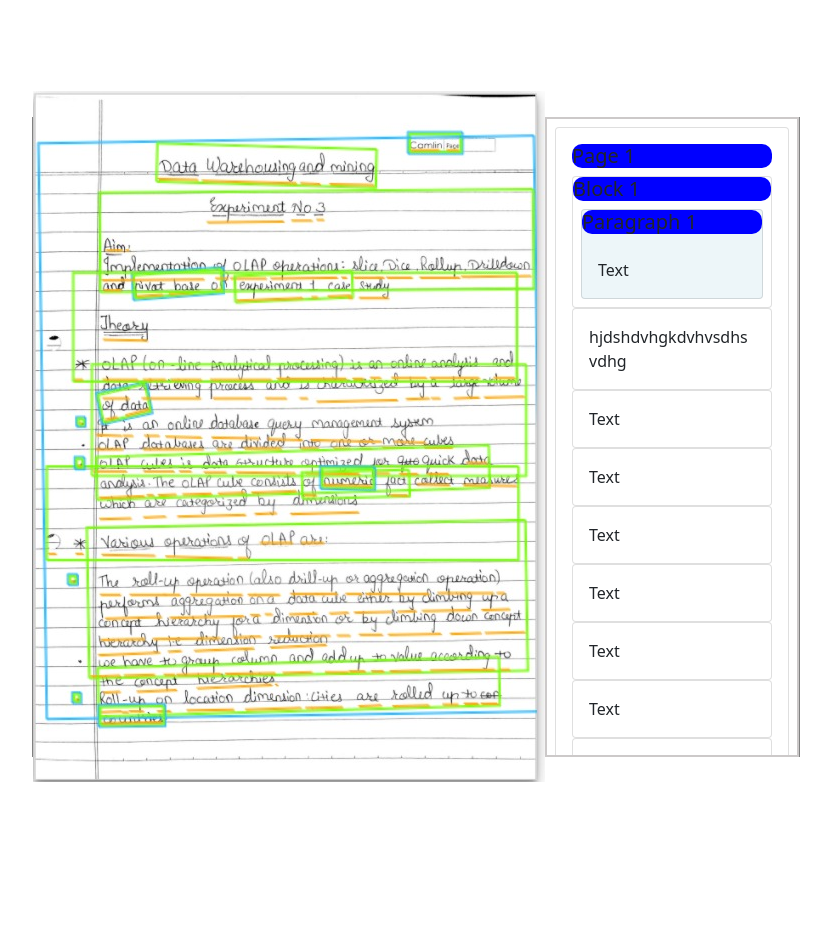
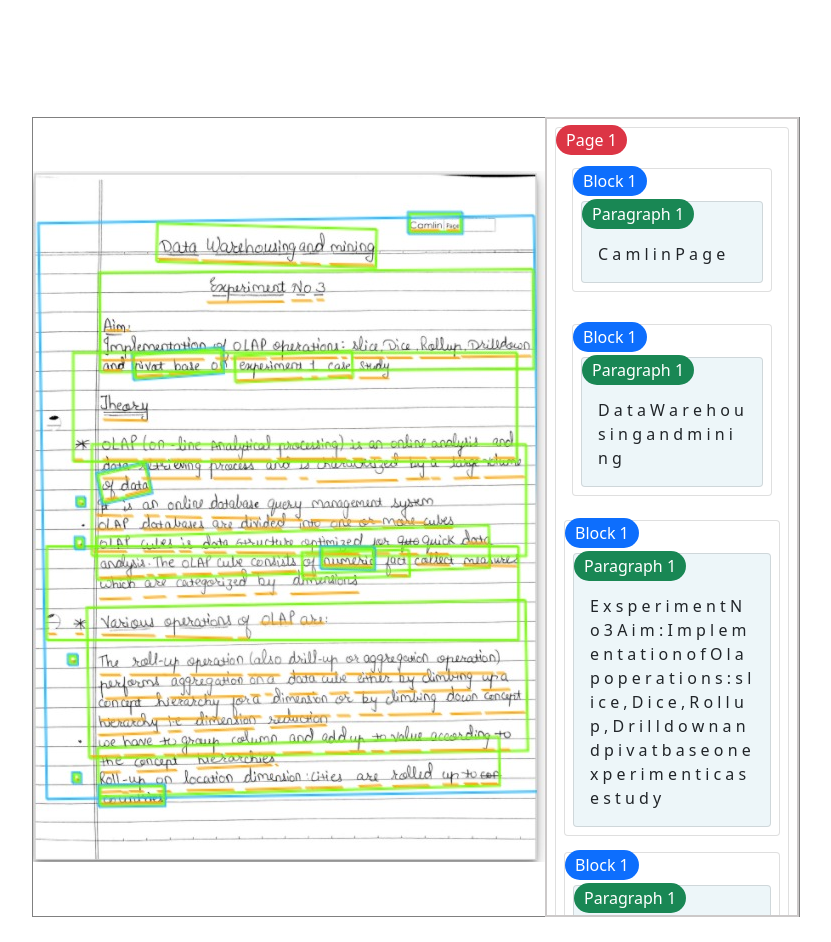
Before and after one commit to The-Coding-Team/Visual-NLP, a React (Create React App) app: page /page-2 in a window 1280 px wide. Shown: the part 240-1182 px from the top of the page, without its empty margins (224-1055 px from the left). Before the commit the page ends 1022 px from the top, so only its background shows below. Built offline with nearby package versions, Linux system fonts and the light colour scheme.

Commit message:
Final displayer

```diff
--- a/src/components/Page2/Box.jsx
+++ b/src/components/Page2/Box.jsx
@@ -9,70 +9,92 @@ const Box = () => {
         className="image-display--container d-flex justify-content-between "
         style={{ border: "1px solid gray" }}
       >
-        <img src={Reference} alt="werr" />
+        <img src={Reference} alt="Error" />
         <div className="text-main--container">
-          <Card className="m-2 p-3">
-            <Card.Title>
-              <span>Page 1</span>
-            </Card.Title>
-            <Card>
-              <Card.Title>
-                <span>Block 1</span>
-              </Card.Title>
-              <Card className="paragraph-card mx-2 mb-2">
-                <Card.Title>
-                  <span>Paragraph 1</span>
-                </Card.Title>
-                <Card.Body>Text</Card.Body>
+          <Card className="m-2 ">
+            <div>
+              <span className="text-title title-1 bg-danger">Page 1</span>
+            </div>
+            <Card className="block-card m-3">
+              <div>
+                <span className="text-title title-2 bg-primary">Block 1</span>
+              </div>
+              <Card className="paragraph-card m-2">
+                <div>
+                  <span className="text-title title-3 bg-success">
+                    Paragraph 1
+                  </span>
+                </div>
+                <Card.Body>C a m l i n P a g e</Card.Body>
               </Card>
             </Card>
-            <Card>
-              <Card.Body>hjdshdvhgkdvhvsdhsvdhg</Card.Body>
+            <Card className="block-card m-3">
+              <div>
+                <span className="text-title title-2 bg-primary">Block 1</span>
+              </div>
+              <Card className="paragraph-card m-2">
+                <div>
+                  <span className="text-title title-3 bg-success">
+                    Paragraph 1
+                  </span>
+                </div>
+                <Card.Body>
+                  D a t a W a r e h o u s i n g a n d m i n i n g
+                </Card.Body>
+              </Card>
             </Card>
-            <Card>
-              <Card.Body>Text</Card.Body>
+            <Card className="block-card m-2">
+              <div>
+                <span className="text-title title-2 bg-primary">Block 1</span>
+              </div>
+              <Card className="paragraph-card m-2">
+                <div>
+                  <span className="text-title title-3 bg-success">
+                    Paragraph 1
+                  </span>
+                </div>
+                <Card.Body>
+                  E x s p e r i m e n t N o 3 A i m : I m p l e m e n t a t i o
+                  n o f O l a p o p e r a t i o n s : s l i c e , D i c e , R o
+                  l l u p , D r i l l d o w n a n d p i v a t b a s e o n e x p
+                  e r i m e n t i c a s e s t u d y
+                </Card.Body>
+              </Card>
             </Card>
-            <Card>
-              <Card.Body>Text</Card.Body>
+            <Card className="block-card m-2">
+              <div>
+                <span className="text-title title-2 bg-primary">Block 1</span>
+              </div>
+              <Card className="paragraph-card m-2">
+                <div>
+                  <span className="text-title title-3 bg-success">
+                    Paragraph 1
+                  </span>
+                </div>
+                <Card.Body>
+                  T h e o r y * O L A P ( o n - l i n e A n a l y t i c a l p r
+                  o c e s s i n g ) i s a n o n l i n e a n a l y s i s a n d
+                </Card.Body>
+              </Card>
             </Card>
-            <Card>
-              <Card.Body>Text</Card.Body>
-            </Card>
-            <Card>
-              <Card.Body>Text</Card.Body>
-            </Card>
-            <Card>
-              <Card.Body>Text</Card.Body>
-            </Card>
-            <Card>
-              <Card.Body>Text</Card.Body>
-            </Card>
-            <Card>
-              <Card.Body>Text</Card.Body>
-            </Card>
-            <Card>
-              <Card.Body>Text</Card.Body>
-            </Card>
-            <Card>
-              <Card.Body>Text</Card.Body>
-            </Card>
-            <Card>
-              <Card.Body>Text</Card.Body>
-            </Card>
-            <Card>
-              <Card.Body>Text</Card.Body>
-            </Card>
-            <Card>
-              <Card.Body>Text</Card.Body>
-            </Card>
-            <Card>
-              <Card.Body>Text</Card.Body>
-            </Card>
-            <Card>
-              <Card.Body>Text</Card.Body>
-            </Card>
-            <Card>
-              <Card.Body>Text</Card.Body>
+            <Card className="block-card m-2">
+              <div>
+                <span className="text-title title-2 bg-primary">Block 1</span>
+              </div>
+              <Card className="paragraph-card m-2">
+                <div>
+                  <span className="text-title title-3 bg-success">
+                    Paragraph 1
+                  </span>
+                </div>
+                <Card.Body>
+                  d a t a H e i s a n o n l i n e d a t a b a s e q u e r y M a
+                  n a g e m e n t S y s t e m P O L A P d a t a b a s e s a r e
+                  d i v i d e d i n t o o n e o r m o r e c u b e s L O L A P c
+                  u l e s i s d a t a s t r u c t u r e o p t i m i z e d f o r
+                  q u e q u i c k
+                </Card.Body>
+              </Card>
             </Card>
           </Card>
         </div>
--- a/src/custom.css
+++ b/src/custom.css
@@ -69,20 +69,20 @@
 .image-display--container {
   width: 60%;
   align-items: center;
-  height: 40rem;
+  height: 50rem;
   margin: 2%;
 }
 .text-main--container {
   overflow-y: scroll;
-  height: 40rem;
+  height: 50rem;
   border: 2px solid rgb(204, 201, 201);
-  width: 20rem;
+  width: 25rem;
 }
 .paragraph-card {
   background-color: #edf6f9 !important;
 }
-.card-title {
-  background-color: blue;
-  border-radius: 10px;
-  /* padding-left: 10px; */
+.text-title {
+  border-radius: 20px;
+  color: white;
+  padding: 4px 10px;
 }
```
